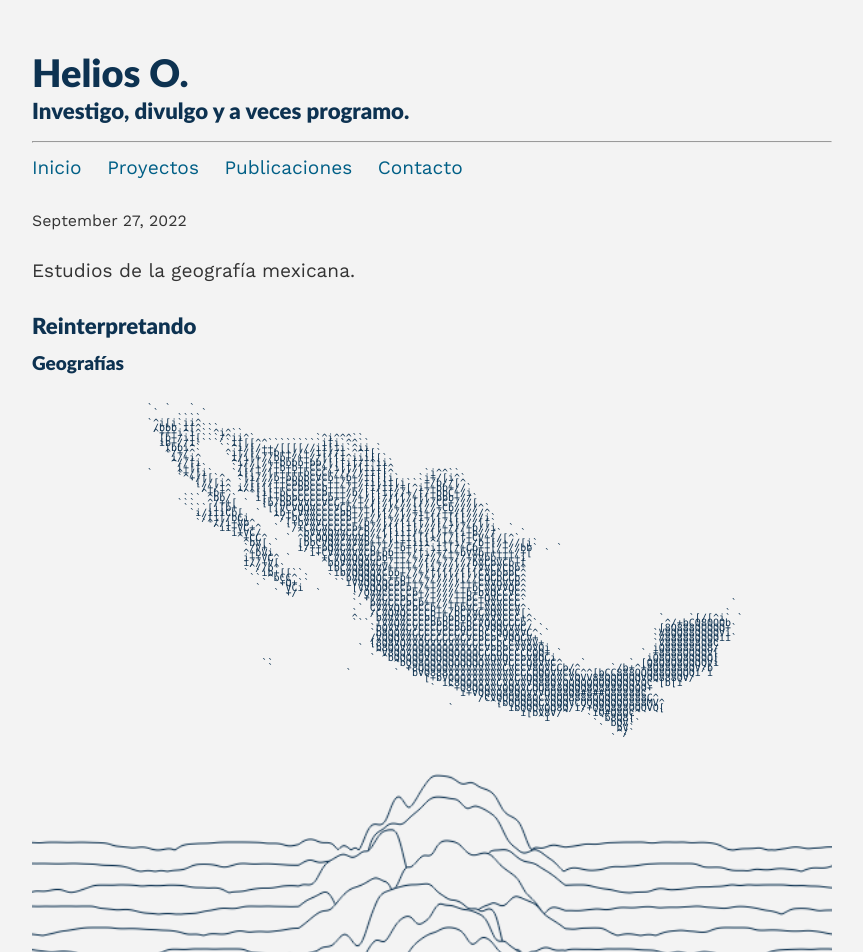
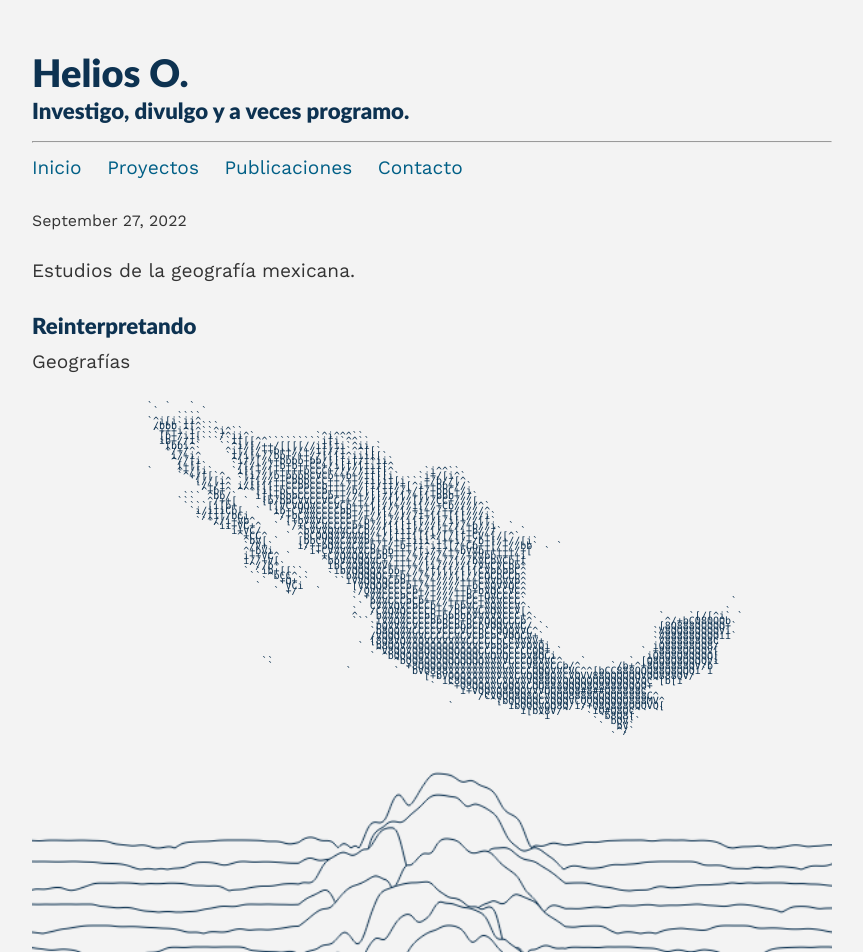
Before and after one commit to Heliouz/Heliouz.github.io, a Jekyll site: the page built from _projects/estumex.md, in a window 1280 px wide. Shown: the top 952 px of the page, without its empty margins (208-1071 px from the left). Built offline with Jekyll 4.4.1, drawn with Linux system fonts in a browser that asks for light colours; nearby versions of some CDN libraries.

Commit message:
Update estumex.md

```diff
--- a/_projects/estumex.md
+++ b/_projects/estumex.md
@@ -8,7 +8,7 @@ Estudios de la geografía mexicana.
 ### Reinterpretando
 
 <script type="module" src="/assets/js/glitch.js"></script>
-<div class="text" id="glitch_this"> <h4> Geografías </h4></div>
+<div class="h4" id="glitch_this">Geografías</div>
 
 <div style="text-align: center">
 
```
